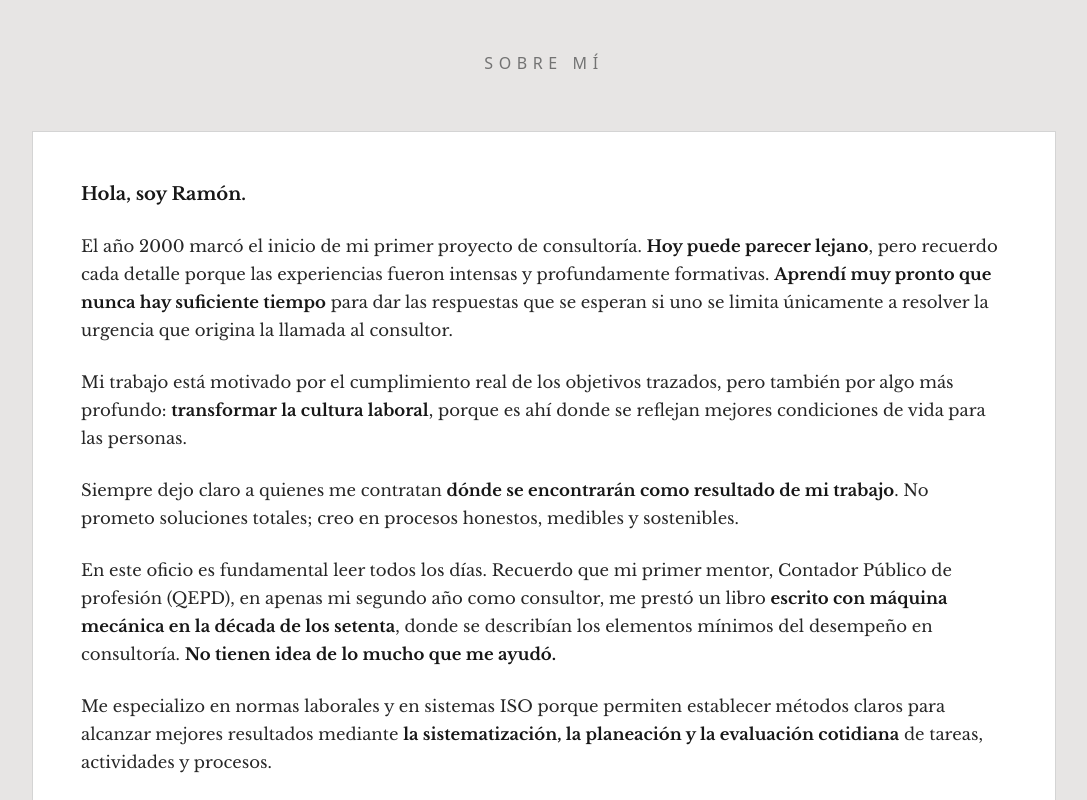
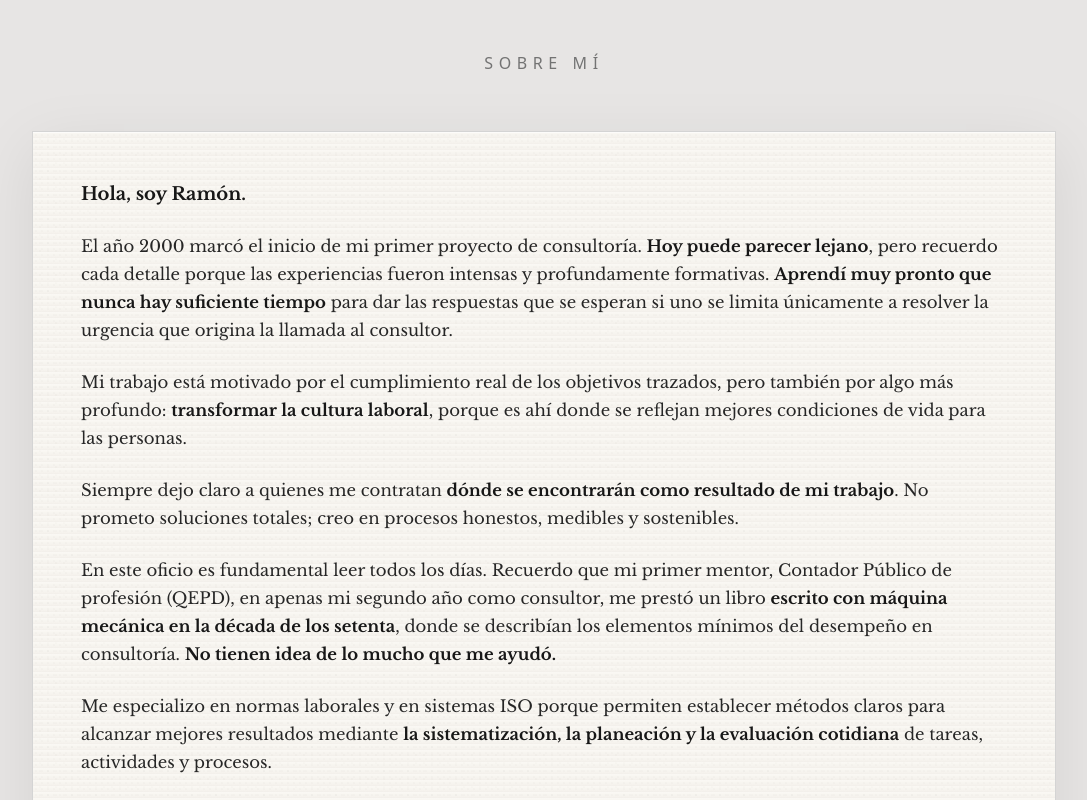
Before and after one commit to SolertiaMain/ramon-landing, a Next.js app: page / in a window 1280 px wide. Shown: the part 1140-1940 px from the top of the page, without its empty margins (96-1183 px from the left). Built offline with nearby package versions, Linux system fonts and the light colour scheme; a web font is replaced by a local one.

Commit message:
feat: improve letter section with paper-style background and subtle texture

```diff
--- a/src/components/sections/Letter.jsx
+++ b/src/components/sections/Letter.jsx
@@ -58,15 +58,26 @@ export default function Letter({ data }) {
             className={`
               w-full
               max-w-5xl
-              bg-white
+              bg-[#f8f5ef]
               p-12
-              border
-              border-neutral-300
+              border border-neutral-300
+              shadow-[0_10px_40px_rgba(0,0,0,0.08)]
               transition-all duration-700 ease-[cubic-bezier(0.22,1,0.36,1)]
               ${visible ? "opacity-100 translate-y-0" : "opacity-0 translate-y-6"}
             `}
-            style={{ transitionDelay: "220ms" }}
+            style={{
+              backgroundColor: "#f8f5ef",
+              backgroundImage: `
+                linear-gradient(to bottom, rgba(255,255,255,0.35), rgba(0,0,0,0.02)),
+                radial-gradient(rgba(0,0,0,0.015) 1px, transparent 1px),
+                radial-gradient(rgba(0,0,0,0.015) 1px, transparent 1px)
+              `,
+              backgroundSize: "6px 6px, 8px 8px",
+              backgroundPosition: "0 0, 3px 3px",
+              boxShadow: "0 15px 60px rgba(0,0,0,0.08), inset 0 1px 0 rgba(255,255,255,0.6)"
+            }}
           >
+
             <div
               className={`
                 ${libreBaskerville.className}
```
